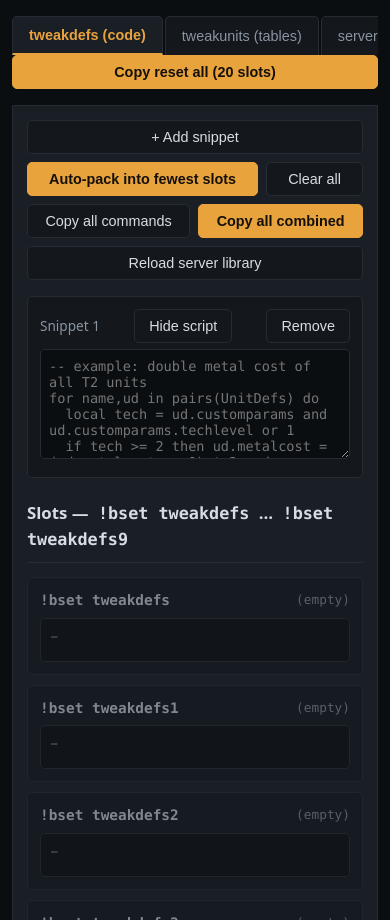
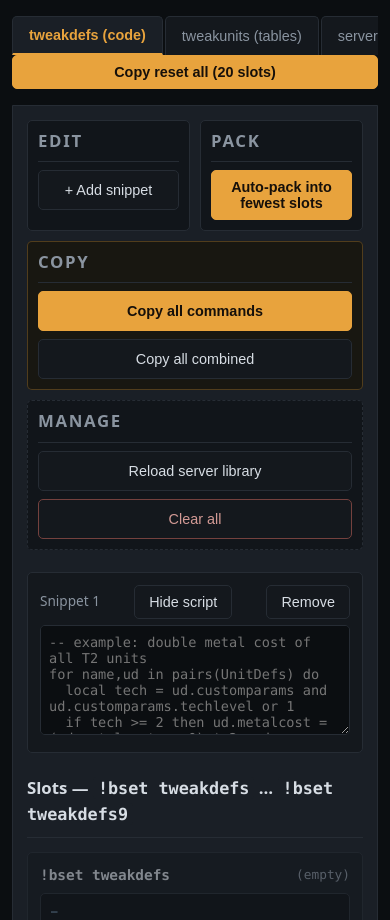
Before and after one commit to NineLEL/BAR-website, a website: page index.html in a window 390 px wide. Shown: the part 1143-2063 px from the top of the page. Drawn offline with Linux system fonts and the light colour scheme; no server answers.

Commit message:
feat: group tweakdefs and tweakunits workflow actions
Organize editing, packing, copying, and management controls into labeled groups
Improve responsive layouts and visually distinguish copy and management actions

```diff
--- a/index.html
+++ b/index.html
@@ -95,13 +95,25 @@
   </div>
 
   <section id="panel-defs" class="panel active" role="tabpanel" aria-labelledby="tab-defs" tabindex="0">
-    <div class="toolbar">
+    <div class="workflow-actions" aria-label="Tweakdefs actions">
+      <div class="action-group" role="group" aria-labelledby="defs-edit-label">
+        <h2 id="defs-edit-label" class="action-label">Edit</h2>
         <button id="defsAdd">+ Add snippet</button>
+      </div>
+      <div class="action-group" role="group" aria-labelledby="defs-pack-label">
+        <h2 id="defs-pack-label" class="action-label">Pack</h2>
         <button id="defsPack" class="primary">Auto-pack into fewest slots</button>
+      </div>
+      <div class="action-group action-group-copy" role="group" aria-labelledby="defs-copy-label">
+        <h2 id="defs-copy-label" class="action-label">Copy</h2>
+        <button id="defsCopyAll" class="copy-primary">Copy all commands</button>
+        <button id="defsCopyCombined">Copy all combined</button>
+      </div>
+      <div class="action-group action-group-manage" role="group" aria-labelledby="defs-manage-label">
+        <h2 id="defs-manage-label" class="action-label">Manage</h2>
+        <button id="defsLibReload">Reload server library</button>
         <button id="defsClear">Clear all</button>
-      <button id="defsCopyAll">Copy all commands</button>
-      <button id="defsCopyCombined" class="primary">Copy all combined</button>
-      <button id="defsLibReload">Reload server library</button>
+      </div>
     </div>
     <div id="defsInputs" class="inputs"></div>
     <h2>Slots &mdash; <code>!bset tweakdefs</code> &hellip; <code>!bset tweakdefs9</code></h2>
@@ -109,13 +121,25 @@
   </section>
 
   <section id="panel-units" class="panel" role="tabpanel" aria-labelledby="tab-units" tabindex="0" hidden>
-    <div class="toolbar">
+    <div class="workflow-actions" aria-label="Tweakunits actions">
+      <div class="action-group" role="group" aria-labelledby="units-edit-label">
+        <h2 id="units-edit-label" class="action-label">Edit</h2>
         <button id="unitsAdd">+ Add snippet</button>
+      </div>
+      <div class="action-group" role="group" aria-labelledby="units-pack-label">
+        <h2 id="units-pack-label" class="action-label">Pack</h2>
         <button id="unitsPack" class="primary">Auto-pack into fewest slots</button>
+      </div>
+      <div class="action-group action-group-copy" role="group" aria-labelledby="units-copy-label">
+        <h2 id="units-copy-label" class="action-label">Copy</h2>
+        <button id="unitsCopyAll" class="copy-primary">Copy all commands</button>
+        <button id="unitsCopyCombined">Copy all combined</button>
+      </div>
+      <div class="action-group action-group-manage" role="group" aria-labelledby="units-manage-label">
+        <h2 id="units-manage-label" class="action-label">Manage</h2>
+        <button id="unitsLibReload">Reload server library</button>
         <button id="unitsClear">Clear all</button>
-      <button id="unitsCopyAll">Copy all commands</button>
-      <button id="unitsCopyCombined" class="primary">Copy all combined</button>
-      <button id="unitsLibReload">Reload server library</button>
+      </div>
     </div>
     <div id="unitsInputs" class="inputs"></div>
     <h2>Slots &mdash; <code>!bset tweakunits</code> &hellip; <code>!bset tweakunits9</code></h2>
--- a/styles.css
+++ b/styles.css
@@ -116,6 +116,25 @@ main { max-width: 1240px; margin: 0 auto; padding: 28px 24px 48px; }
 
 /* Toolbar + buttons */
 .toolbar { display: flex; flex-wrap: wrap; gap: 8px; margin-bottom: 16px; align-items: center; }
+.workflow-actions {
+  display: grid; grid-template-columns: auto auto minmax(280px, 1fr) auto;
+  gap: 10px; align-items: stretch; margin-bottom: 22px;
+}
+.action-group {
+  display: flex; flex-wrap: wrap; align-items: center; gap: 8px; min-width: 0;
+  padding: 10px; background: #11151a; border: 1px solid var(--line); border-radius: var(--radius);
+}
+.action-label {
+  flex: 0 0 100%; margin: 0; color: var(--fg-dim); font-size: .68rem;
+  font-weight: 800; letter-spacing: .1em; line-height: 1.2; text-transform: uppercase;
+}
+.action-group button { min-height: 40px; }
+.action-group-copy { border-color: #e8a33d45; background: #181711; }
+.action-group-copy .copy-primary { background: #e8a33d; border-color: #e8a33d; color: #16100a; font-weight: 700; }
+.action-group-copy .copy-primary:hover { background: #f0b356; border-color: #f0b356; }
+.action-group-manage { border-style: dashed; }
+.action-group-manage #defsClear, .action-group-manage #unitsClear { color: #d39a95; border-color: #74413e; }
+.action-group-manage #defsClear:hover, .action-group-manage #unitsClear:hover { color: #ffd8d5; border-color: var(--danger); }
 button {
   padding: 8px 14px; border-radius: var(--radius); cursor: pointer; font-size: .9rem;
   background: var(--surface); color: var(--fg); border: 1px solid var(--line);
@@ -237,6 +256,11 @@ footer { color: var(--fg-dim); font-size: 0.85rem; line-height: 1.6; }
   .howto-steps li { padding: 12px; }
   .panel { padding: 14px; border-radius: 0 0 var(--radius) var(--radius); }
   .toolbar button { flex: 1 1 auto; }
+  .workflow-actions { grid-template-columns: repeat(2, minmax(0, 1fr)); }
+  .action-group { align-content: start; }
+  .action-group button { flex: 1 1 100%; }
+  .action-group-copy, .action-group-manage { grid-column: span 2; }
+  .action-group-copy button, .action-group-manage button { flex: 1 1 160px; }
   .utility-toolbar button { flex: 1 1 125px; }
   .utility-option { flex: 1 1 100%; }
   .utility-output-heading { align-items: flex-start; flex-wrap: wrap; }
```
Lines whose indentation alone changed are shown as unchanged.
